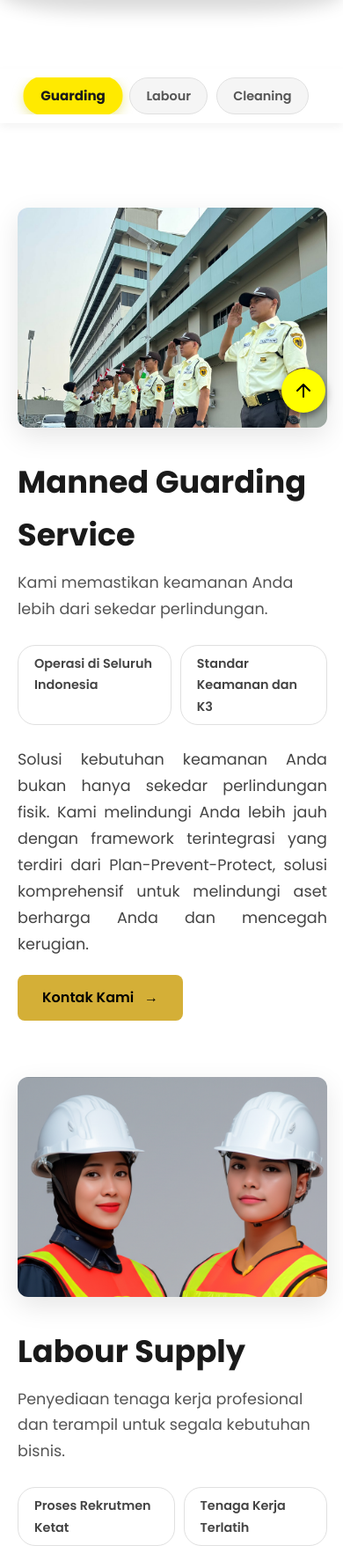
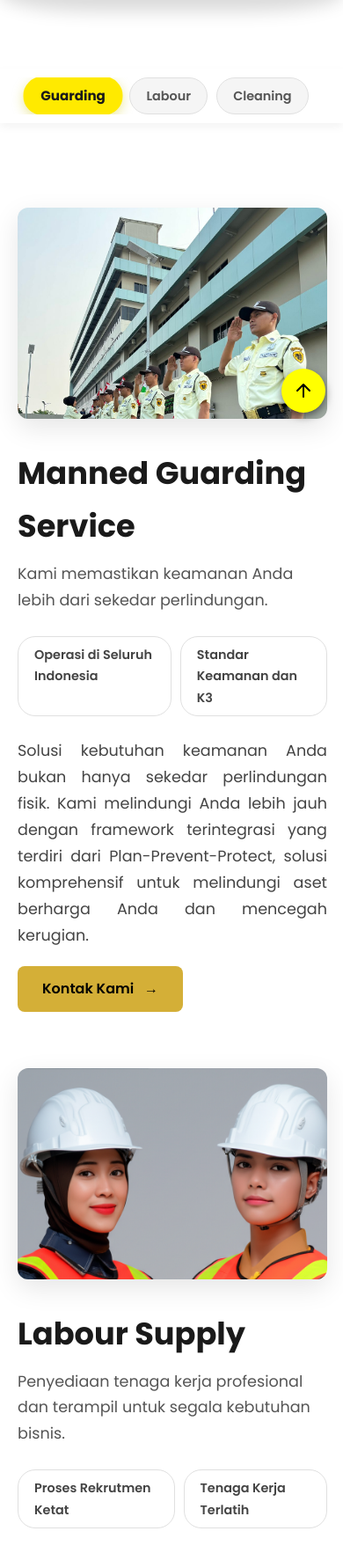
Before and after one commit to Refiando535180098/website-syntegra-services, a PHP site: page /services.html in a window 390 px wide. Shown: the part 355-2120 px from the top of the page at 88% size. Run offline with PHP 8.4, Linux system fonts and the light colour scheme.

Commit message:
first commit

```diff
--- a/style.css
+++ b/style.css
@@ -1027,7 +1027,7 @@ footer {
 }
 .service-image img {
     width: 100%;
-    height: 160%;
+    height: 180%;
     object-fit: cover;
 }
 .service-details h2 {
@@ -1382,7 +1382,7 @@ footer {
     .service-nav-sticky .nav-link::before { display: none; }
     .service-content-scroll { padding-bottom: 20px; }
     .service-section { min-height: auto; margin-bottom: 4rem; padding-right:18px; }
-    .service-image { height: 250px; max-width: 350%; }
+    .service-image { height: 250px; max-width: 280%; }
     .service-details h2 { font-size: 2.2rem; }
     .contact-section-tech { grid-template-columns: 1fr; padding: 2.5rem; }
 }
@@ -1455,6 +1455,8 @@ footer {
     .vmg-panel h3 { font-size: 1.5rem; }
     .vmg-panel p { font-size: 1rem; }
 
+    .service-image { height: 240px; max-width: 280%; }
+
     .info-maps-grid { grid-template-columns: 1fr; }
     .map-container { height: 350px; }
 
```
